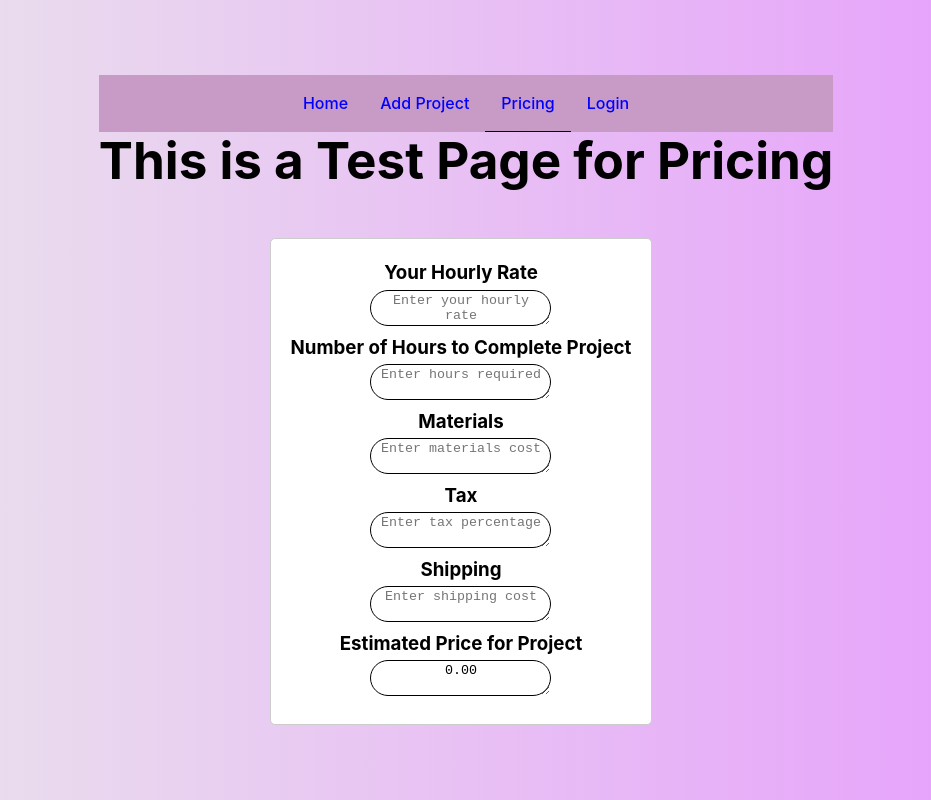
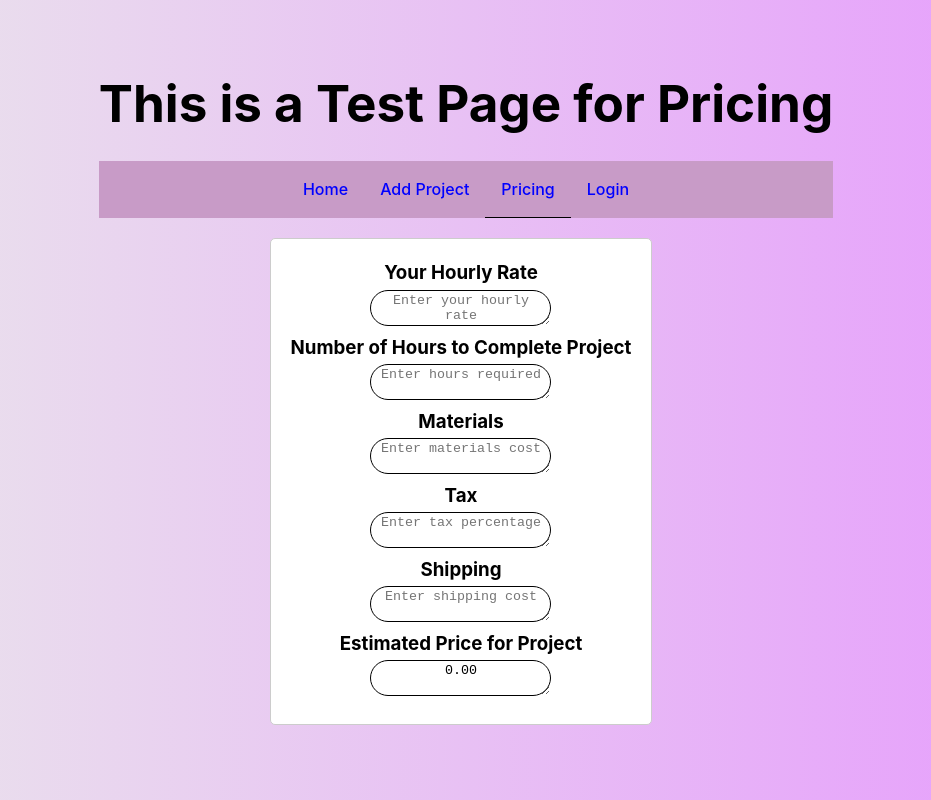
Before and after one commit to mabelheiner/crochetpal, a React (Vite) app: page /pricing in a window 1280 px wide. Shown: the whole page, without its empty margins (174-1105 px from the left). Built offline with nearby package versions, Linux system fonts and the light colour scheme; no server answers.

Commit message:
nav bar changes

```diff
--- a/src/Navbar.css
+++ b/src/Navbar.css
@@ -12,7 +12,7 @@ nav {
 *{
     margin: 0px;
     padding: 0px;
-    position: sticky;
+    /* position: sticky; */
     top:0;
 }
 ul {
--- a/src/Pricing.jsx
+++ b/src/Pricing.jsx
@@ -25,11 +25,10 @@ export default function Pricing() {
       return (
 
       <>
-      <Navbar active='pricing'/>
         <header>
+          <h1>This is a Test Page for Pricing</h1>
+          <Navbar active='pricing'/>
 
-
-          <h1>This is a Test Page for Pricing</h1>
         </header>
 
 
```
